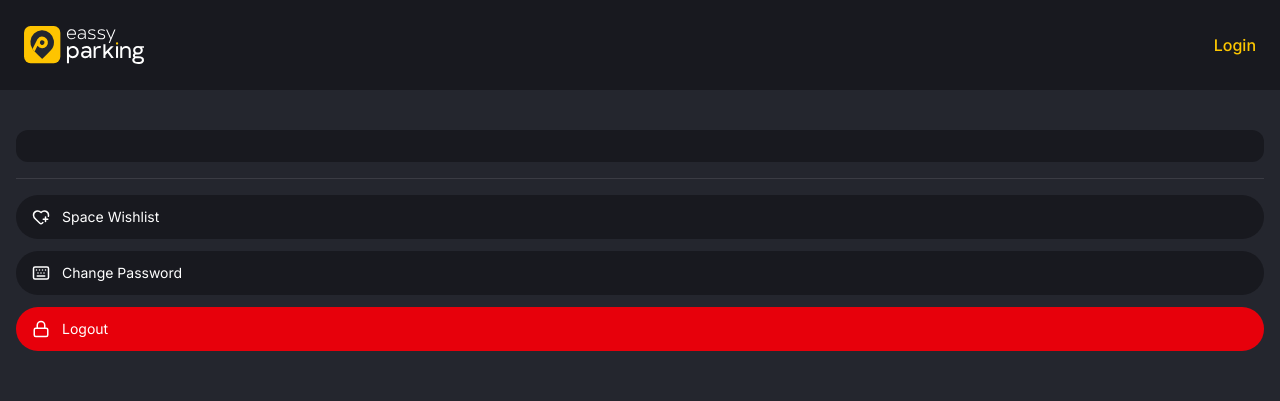
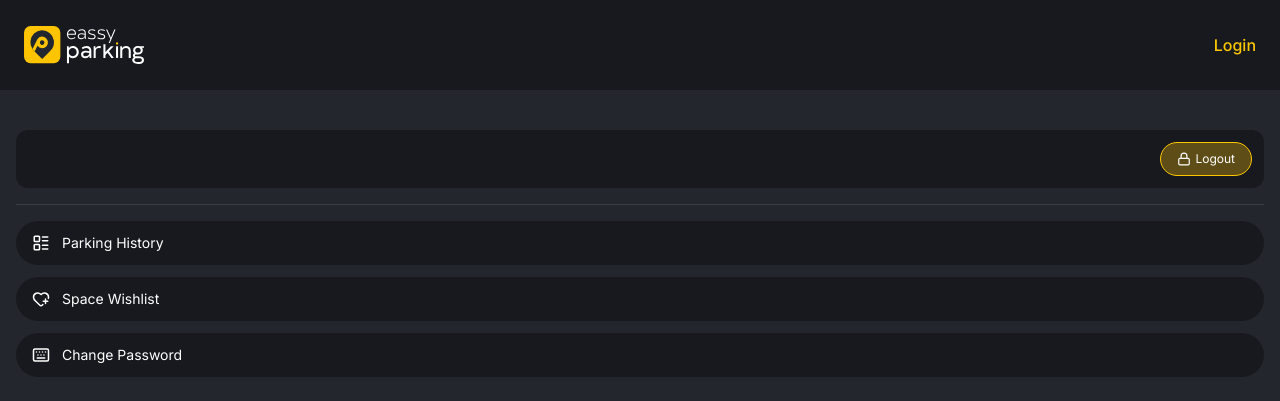
Before and after one commit to sanjitsingha/parking-proto, a Next.js app: page /account in a window 1280 px wide. Shown: the top 401 px of the page. Built offline with nearby package versions, Linux system fonts and the light colour scheme; no server answers; what @supabase/auth-helpers-nextjs would draw is missing.

Commit message:
added history

```diff
--- a/src/app/_components/CurrentLocationParking.jsx
+++ b/src/app/_components/CurrentLocationParking.jsx
@@ -59,10 +59,10 @@ const CurrentLocationParking = () => {
       };
       setSelectedCoords(userCoords);
       fetchNearbyLots(userCoords);
-    } else if (!coords && !isGeolocationAvailable && !selectedCoords) {
+    } else if (!isGeolocationAvailable) {
       alert("Your browser does not support Geolocation");
-    } else if (!coords && !isGeolocationEnabled && !selectedCoords) {
-      // Don’t alert automatically; RequestLocationPermission handles this
+    } else if (!isGeolocationEnabled) {
+      alert("Please enable location permissions to find nearby parking");
     }
   }, [coords, isGeolocationAvailable, isGeolocationEnabled]);
 
@@ -110,17 +110,6 @@ const CurrentLocationParking = () => {
     }
   };
 
-  if (!selectedCoords) {
-    return (
-      <RequestLocationPermission
-        onSuccess={(coords) => {
-          setSelectedCoords(coords);
-          fetchNearbyLots(coords);
-        }}
-      />
-    );
-  }
-
   if (!nearbyLots || nearbyLots.length === 0) {
     return <ExplorePageSkeleton />;
   }
--- a/src/app/account/page.jsx
+++ b/src/app/account/page.jsx
@@ -4,7 +4,7 @@ import { useAuthStore } from "../store/useAuthStore";
 import { useRouter } from "next/navigation";
 import AboutSnippet from "../_components/AboutSnippet";
 import Link from "next/link";
-import { HeartPlusIcon, Keyboard, Lock } from "lucide-react";
+import { HeartPlusIcon, Keyboard, LayoutListIcon, Lock } from "lucide-react";
 import ChangePassword from "../_components/ChangePassword";
 
 const page = () => {
@@ -26,14 +26,31 @@ const page = () => {
               {user?.phone_number}
             </p>
           </div>
+          <div className="mr-3">
+            <button
+              onClick={handleLogout}
+              className="flex  rounded-full text-white items-center bg-yellow/30 border border-yellow gap-1 py-2 px-4 "
+            >
+              <Lock size={14} /> <p className="text-xs ">Logout</p>
+            </button>
+          </div>
         </div>
         <hr className="text-white bg-white opacity-10 my-4" />
         <div className="w-full">
           <button
             onClick={() => {
+              router.push("/history");
+            }}
+            className="flex w-full rounded-full items-center bg-blue-dark gap-3 py-3 px-4 text-white "
+          >
+            <LayoutListIcon size={18} />
+            <p className="text-sm">Parking History</p>
+          </button>
+          <button
+            onClick={() => {
               router.push("/favourite");
             }}
-            className="flex w-full rounded-full items-center bg-blue-dark gap-3 py-3 px-4 text-white "
+            className="flex w-full mt-3 rounded-full items-center bg-blue-dark gap-3 py-3 px-4 text-white "
           >
             <HeartPlusIcon size={18} />{" "}
             <p className="text-sm">Space Wishlist</p>
@@ -46,12 +63,6 @@ const page = () => {
           >
             <Keyboard size={18} /> <p className="text-sm">Change Password</p>
           </button>
-          <button
-            onClick={handleLogout}
-            className="flex mt-3 w-full rounded-full items-center bg-red-600 gap-3 py-3 px-4 text-white "
-          >
-            <Lock size={18} /> <p className="text-sm">Logout</p>
-          </button>
         </div>
       </div>
 
--- /dev/null
+++ b/src/app/history/page.jsx
@@ -0,0 +1,7 @@
+import React from "react";
+
+const page = () => {
+  return <div>page</div>;
+};
+
+export default page;
```
